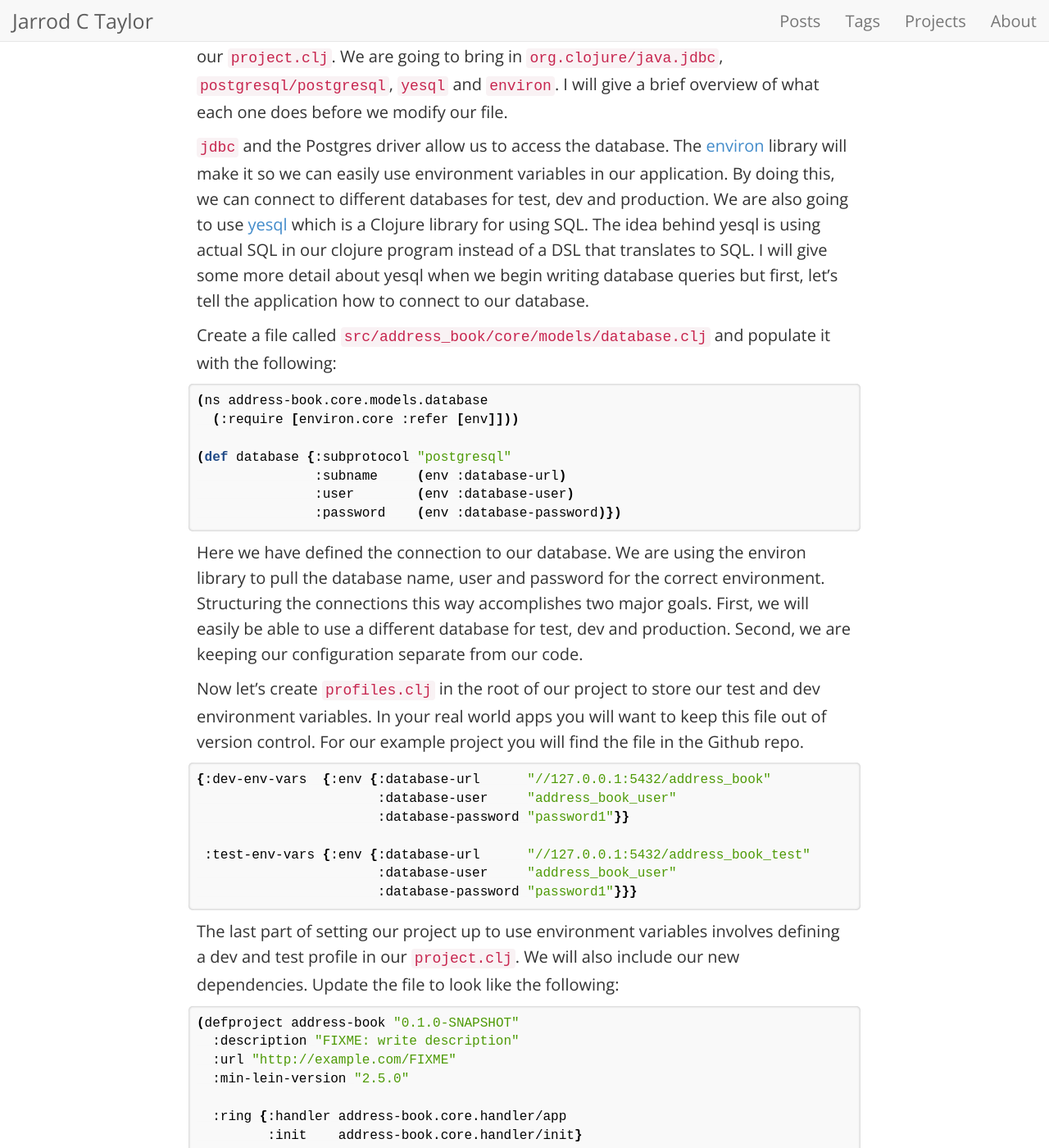
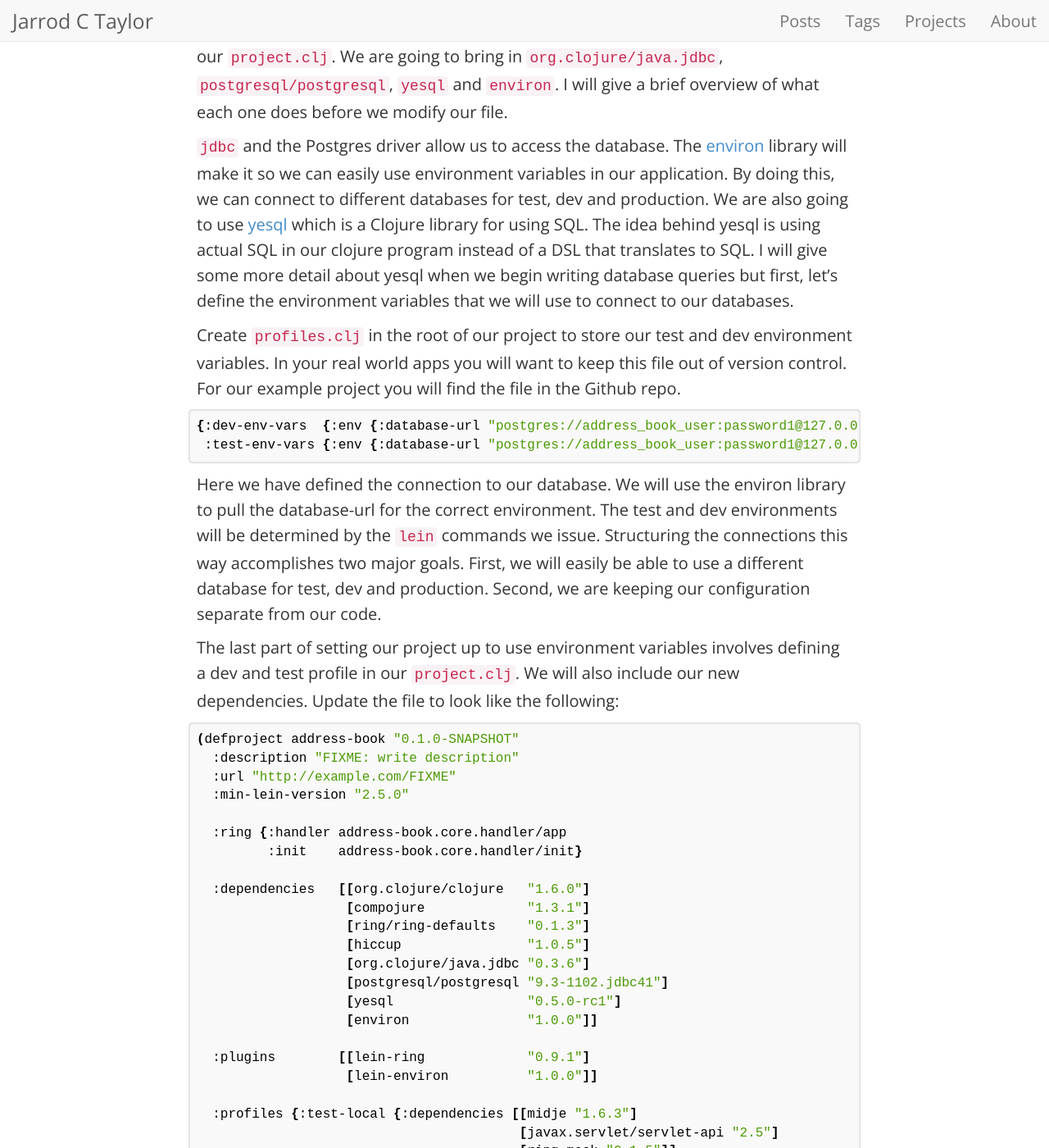
Before and after one commit to JarrodCTaylor/JarrodCTaylor.github.io, a Jekyll site: the page built from _posts/2014-11-22-Compojure-Address-Book-Part-4.markdown, in a window 1280 px wide and 1400 px high, scrolled down 985 px. Shown: the whole window at 82% size. Built offline with Jekyll 4.4.1, drawn with Linux system fonts in a browser that asks for light colours; nearby versions of some CDN libraries; Markdown is read by kramdown in place of the engine named in the settings; comment, search, counter and statistics services are not loaded; some of the changed text lies outside the part shown.

Commit message:
Enhancement: Refactor database connection in compojure address book blog

````diff
--- a/_posts/2014-11-22-Compojure-Address-Book-Part-4.markdown
+++ b/_posts/2014-11-22-Compojure-Address-Book-Part-4.markdown
@@ -44,42 +44,25 @@ dev and production. We are also going to use [yesql](https://github.com/krisajen
 which is a Clojure library for using SQL. The idea behind yesql is using
 actual SQL in our clojure program instead of a DSL that translates to SQL. I
 will give some more detail about yesql when we begin writing database queries
-but first, let's tell the application how to connect to our database.
+but first, let's define the environment variables that we will use to connect to
+our databases.
 
-Create a file called `src/address_book/core/models/database.clj` and populate
-it with the following:
-
-``` clojure
-(ns address-book.core.models.database
-  (:require [environ.core :refer [env]]))
-
-(def database {:subprotocol "postgresql"
-               :subname     (env :database-url)
-               :user        (env :database-user)
-               :password    (env :database-password)})
-```
-
-Here we have defined the connection to our database. We are using the environ
-library to pull the database name, user and password for the correct
-environment. Structuring the connections this way accomplishes two major
-goals. First, we will easily be able to use a different database for test, dev
-and production. Second, we are keeping our configuration separate from our
-code.
-
-Now let's create `profiles.clj` in the root of our project to store our test
+Create `profiles.clj` in the root of our project to store our test
 and dev environment variables. In your real world apps you will want to keep
 this file out of version control. For our example project you will find the
 file in the Github repo.
 
 ``` clojure
-{:dev-env-vars  {:env {:database-url      "//127.0.0.1:5432/address_book"
-                       :database-user     "address_book_user"
-                       :database-password "password1"}}
+{:dev-env-vars  {:env {:database-url "postgres://address_book_user:password1@127.0.0.1:5432/address_book"}}
+ :test-env-vars {:env {:database-url "postgres://address_book_user:password1@127.0.0.1:5432/address_book_test"}}}
+```
 
- :test-env-vars {:env {:database-url      "//127.0.0.1:5432/address_book_test"
-                       :database-user     "address_book_user"
-                       :database-password "password1"}}}
-```
+Here we have defined the connection to our database. We will use the environ
+library to pull the database-url for the correct environment.  The test and dev
+environments will be determined by the `lein` commands we issue. Structuring
+the connections this way accomplishes two major goals. First, we will easily be
+able to use a different database for test, dev and production.  Second, we are
+keeping our configuration separate from our code.
 
 The last part of setting our project up to use environment variables involves
 defining a dev and test profile in our `project.clj`. We will also include our
@@ -95,15 +78,15 @@ new dependencies. Update the file to look like the following:
          :init    address-book.core.handler/init}
 
   :dependencies   [[org.clojure/clojure   "1.6.0"]
-                   [compojure             "1.2.0"]
-                   [ring/ring-defaults    "0.1.2"]
+                   [compojure             "1.3.1"]
+                   [ring/ring-defaults    "0.1.3"]
                    [hiccup                "1.0.5"]
                    [org.clojure/java.jdbc "0.3.6"]
                    [postgresql/postgresql "9.3-1102.jdbc41"]
-                   [yesql                 "0.5.0-beta2"]
+                   [yesql                 "0.5.0-rc1"]
                    [environ               "1.0.0"]]
 
-  :plugins        [[lein-ring             "0.8.13"]
+  :plugins        [[lein-ring             "0.9.1"]
                    [lein-environ          "1.0.0"]]
 
   :profiles {:test-local {:dependencies [[midje "1.6.3"]
@@ -172,10 +155,10 @@ the following:
 
 ``` clojure
 (ns address-book.core.models.query-defs
-  (:require [address-book.core.models.database :refer [database]]
+  (:require [environ.core :refer [env]]
             [yesql.core :refer [defqueries]]))
 
-(defqueries "address_book/core/models/address_book_queries.sql" {:connection database})
+(defqueries "address_book/core/models/address_book_queries.sql" {:connection (env :database-url)})
 ```
 
 We can now require the `query-defs.clj` file to utilize our queries. Let's go
````
Also changed, not shown: other parts of _posts/2014-11-22-Compojure-Address-Book-Part-4.markdown (+1 -1 lines).
